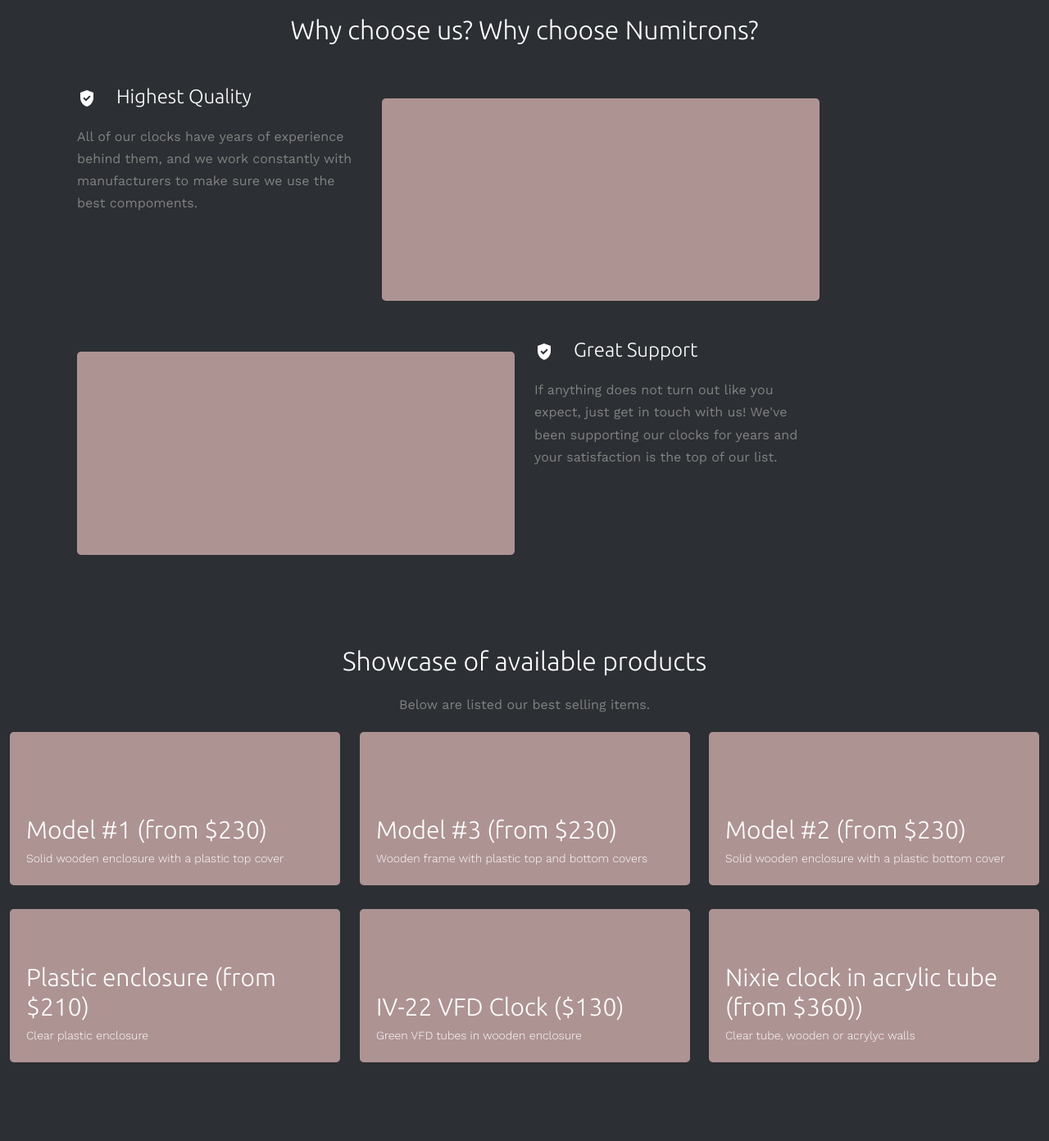
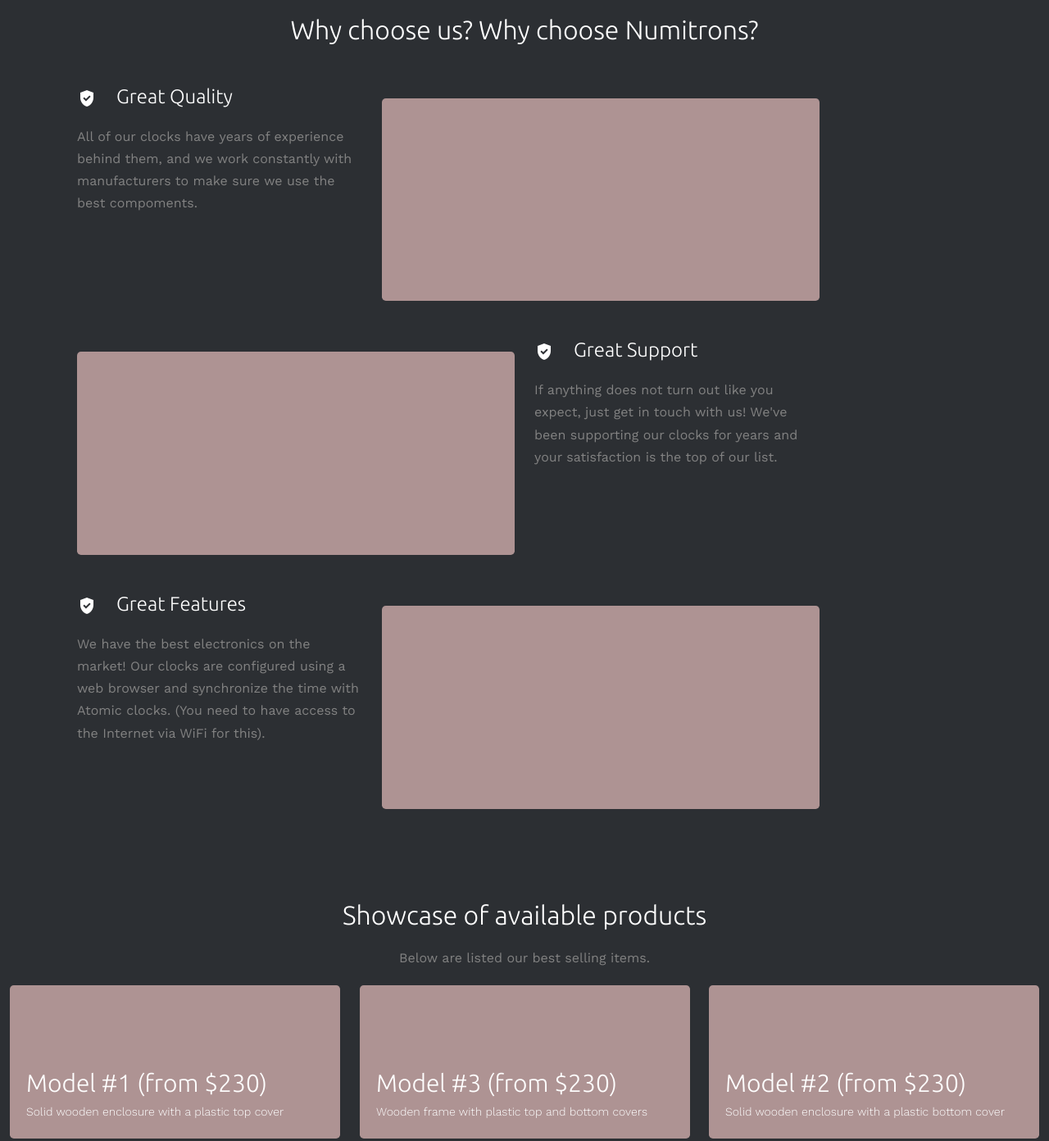
Before and after one commit to isparkes/numitron-clock-web, a plain HTML site: page index.html in a window 1280 px wide. Shown: the part 853-2245 px from the top of the page at 82% size. Drawn offline with nearby package versions, Linux system fonts and the light colour scheme; some packages are replaced by stand-ins of ours; no server answers.

Commit message:
little changes

```diff
--- a/index.html
+++ b/index.html
@@ -155,7 +155,7 @@
                     <div class="row">
                         <div class="col-md-4 col-sm-6 fh5co-project animate-box">
                             <h4><span class="material-icons mdi-align-middle">
-                                    gpp_good</span>&emsp;Highest Quality</h4>
+                                    gpp_good</span>&emsp;Great Quality</h4>
                             <p>All of our clocks have years of experience behind them, and we work constantly with
                                 manufacturers to make sure we use the best compoments.</p>
                         </div>
@@ -173,6 +173,18 @@
                             <h4><span class="material-icons mdi-align-middle">
                                     gpp_good</span>&emsp;Great Support</h4>
                             <p>If anything does not turn out like you expect, just get in touch with us! We've been supporting our clocks for years and your satisfaction is the top of our list.</p>
+                        </div>
+                    </div>
+                </div>
+                <div class="container">
+                    <div class="row">
+                        <div class="col-md-4 col-sm-6 fh5co-project animate-box">
+                            <h4><span class="material-icons mdi-align-middle">
+                                    gpp_good</span>&emsp;Great Features</h4>
+                            <p>We have the best electronics on the market! Our clocks are configured using a web browser and synchronize the time with Atomic clocks. (You need to have access to the Internet via WiFi for this).</p>
+                        </div>
+                        <div class="col-md-6 col-sm-6 fh5co-project animate-box">
+                            <img class="img-fluid rounded-3 mb-3 mt-3" src="images/placeholder.png" alt="work">
                         </div>
                     </div>
                 </div>
```
